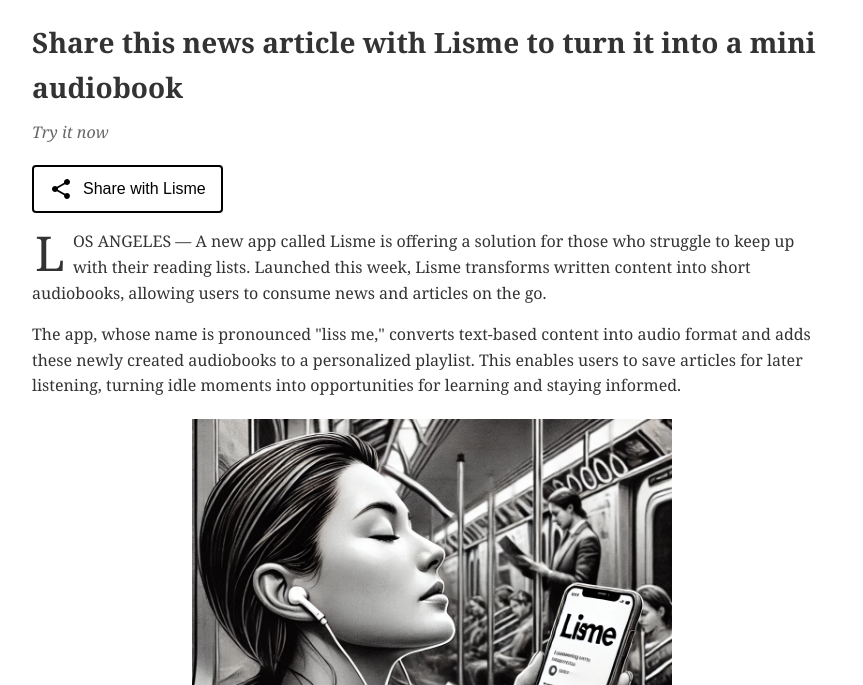
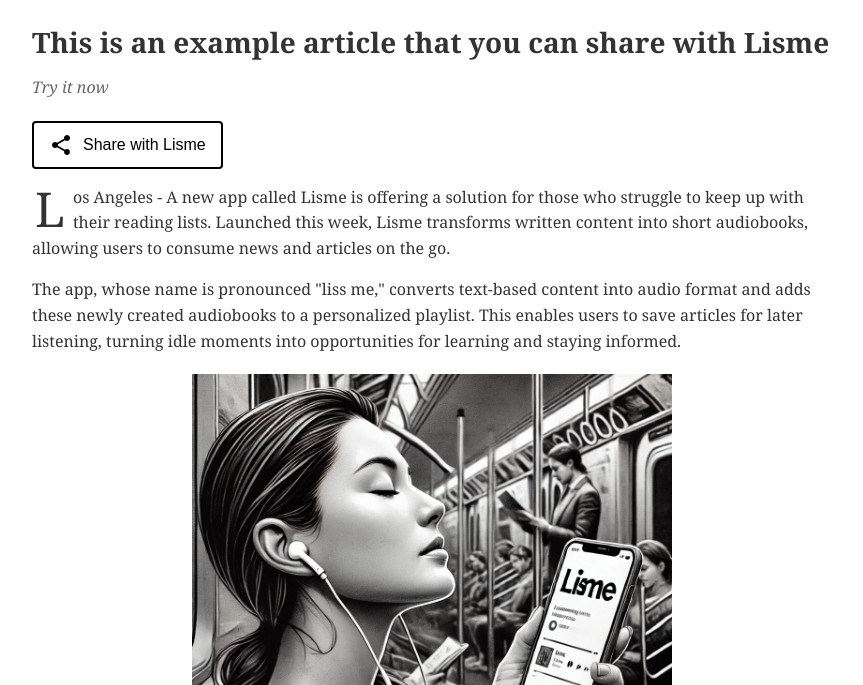
Before and after one commit to mystico53/readme_firebase, a website: page public/tutorial-article.html in a window 1280 px wide. Shown: the part 115-800 px from the top of the page, without its empty margins (208-1071 px from the left). Drawn offline with Linux system fonts and the light colour scheme.

Commit message:
changed some tutorial wording

```diff
--- a/public/tutorial-article.html
+++ b/public/tutorial-article.html
@@ -125,7 +125,7 @@
     </header>
 
     <article>
-        <h1>Share this news article with Lisme to turn it into a mini audiobook</h1>
+        <h1>This is an example article that you can share with Lisme</h1>
         <div class="byline">Try it now</div>
 
         <button class="share-button" onclick="shareContent()">
@@ -137,7 +137,7 @@
         </button>
 
         <div class="content">
-            <p>LOS ANGELES — A new app called Lisme is offering a solution for those who struggle to keep up with their
+            <p>Los Angeles - A new app called Lisme is offering a solution for those who struggle to keep up with their
                 reading lists. Launched this week, Lisme transforms written content into short audiobooks, allowing
                 users to consume news and articles on the go.</p>
 
```
